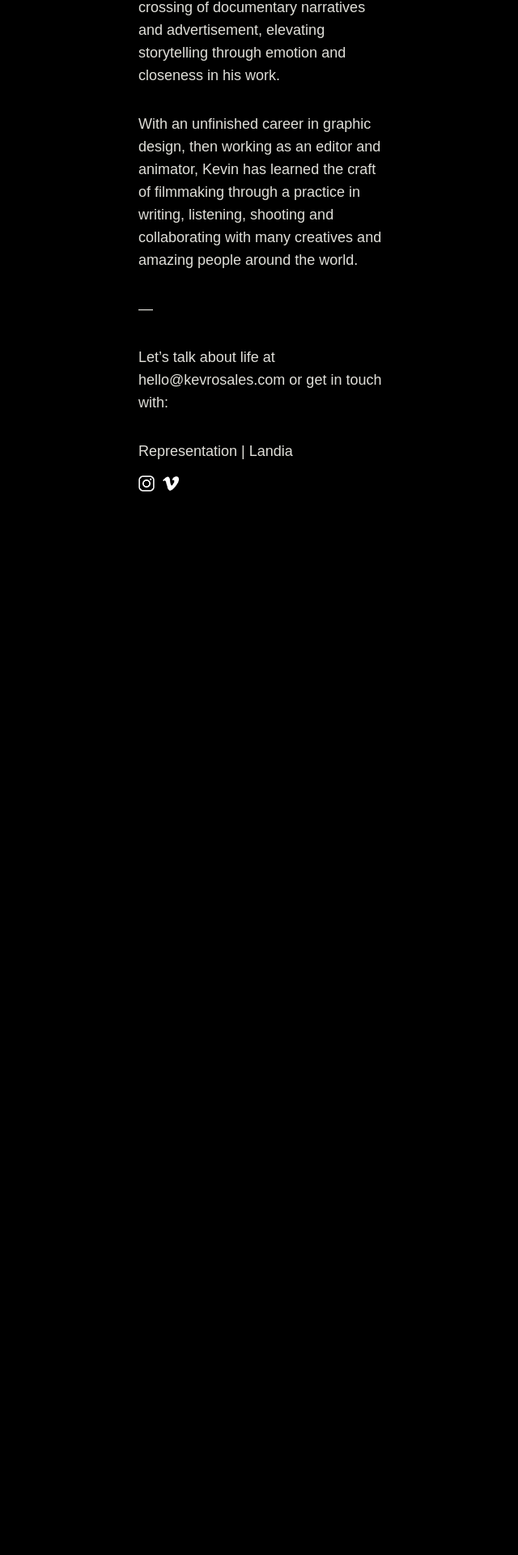
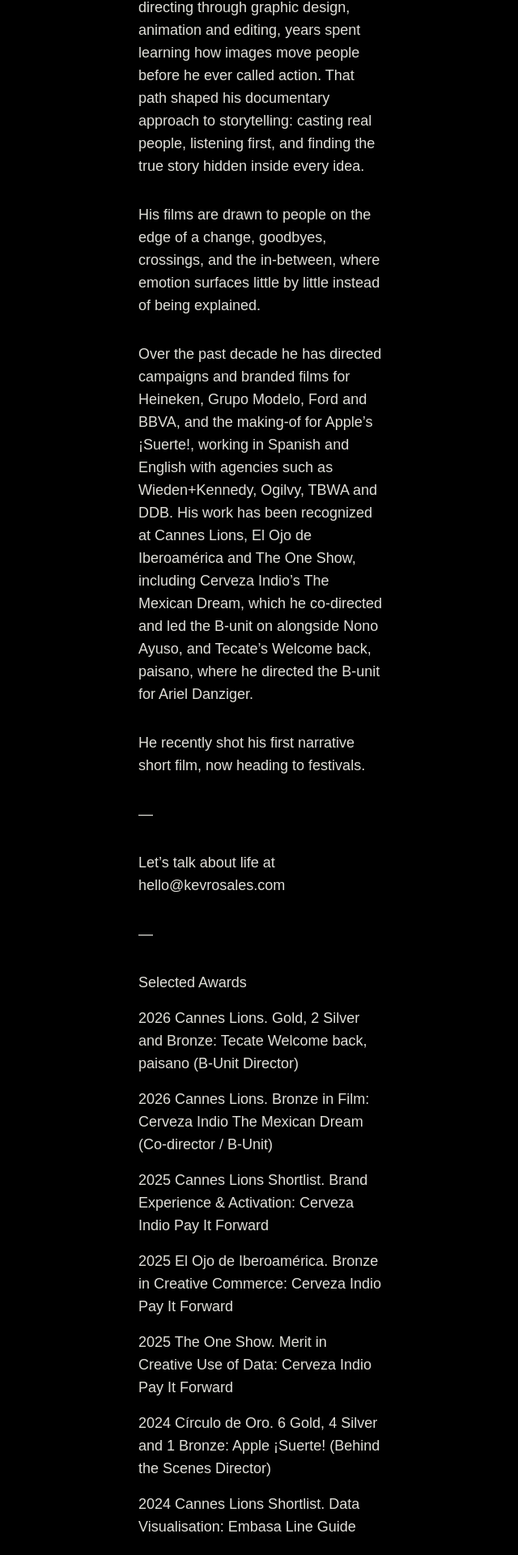
Before and after one commit to aleguerrero/kevin-rosales-website, a Next.js app: page /about in a window 1280 px wide. Shown: the part 157-2077 px from the top of the page at 81% size, without its empty margins (13-653 px from the left). Before the commit the page ends 800 px from the top, so only its background shows below. Built offline with nearby package versions, Linux system fonts and the light colour scheme; a web font is replaced by a local one.

Commit message:
changes about

```diff
--- a/src/app/about/page.tsx
+++ b/src/app/about/page.tsx
@@ -8,23 +8,76 @@
       <div className="md:w-3/4">
         <div className="max-md:w-full w-1/3 flex flex-col font-thin text-lg">
           <div className="mb-8">
-            From Guatemala now based in Mexico City, Kevin creates at the crossing
-            of documentary narratives and advertisement, elevating storytelling
-            through emotion and closeness in his work.
+            Born in Guatemala and based in Mexico City, Kevin Rosales came to
+            directing through graphic design, animation and editing, years spent
+            learning how images move people before he ever called action. That
+            path shaped his documentary approach to storytelling: casting real
+            people, listening first, and finding the true story hidden inside
+            every idea.
           </div>
           <div className="mb-8">
-            With an unfinished career in graphic design, then working as an editor
-            and animator, Kevin has learned the craft of filmmaking through a
-            practice in writing, listening, shooting and collaborating with many
-            creatives and amazing people around the world.
+            His films are drawn to people on the edge of a change, goodbyes,
+            crossings, and the in-between, where emotion surfaces little by
+            little instead of being explained.
+          </div>
+          <div className="mb-8">
+            Over the past decade he has directed campaigns and branded films for
+            Heineken, Grupo Modelo, Ford and BBVA, and the making-of for Apple’s
+            ¡Suerte!, working in Spanish and English with agencies such as
+            Wieden+Kennedy, Ogilvy, TBWA and DDB. His work has been recognized
+            at Cannes Lions, El Ojo de Iberoamérica and The One Show, including
+            Cerveza Indio’s The Mexican Dream, which he co-directed and led the
+            B-unit on alongside Nono Ayuso, and Tecate’s Welcome back, paisano,
+            where he directed the B-unit for Ariel Danziger.
+          </div>
+          <div className="mb-8">
+            He recently shot his first narrative short film, now heading to
+            festivals.
           </div>
           <div className="mb-8">—</div>
           <div className="mb-8">
             Let’s talk about life at{" "}
-            <span className="font-medium"><a href="mailto:hello@kevrosales.com">hello@kevrosales.com</a></span> or get in
-            touch with:
+            <span className="font-medium">
+              <a href="mailto:hello@kevrosales.com">hello@kevrosales.com</a>
+            </span>
           </div>
-          <div>Representation | <a href="https://www.landia.com/" target="_blank"rel="noopener noreferrer" className="underline-hover cursor-pointer">Landia</a></div>
+          <div className="mb-8">—</div>
+          <div>
+            Selected Awards
+          </div>
+          <div className="pt-4">
+            <div className="mb-4">
+              2026 Cannes Lions. Gold, 2 Silver and Bronze: Tecate Welcome
+              back, paisano (B-Unit Director)
+            </div>
+            <div className="mb-4">
+              2026 Cannes Lions. Bronze in Film: Cerveza Indio The Mexican
+              Dream (Co-director / B-Unit)
+            </div>
+            <div className="mb-4">
+              2025 Cannes Lions Shortlist. Brand Experience &amp; Activation:
+              Cerveza Indio Pay It Forward
+            </div>
+            <div className="mb-4">
+              2025 El Ojo de Iberoamérica. Bronze in Creative Commerce: Cerveza
+              Indio Pay It Forward
+            </div>
+            <div className="mb-4">
+              2025 The One Show. Merit in Creative Use of Data: Cerveza Indio
+              Pay It Forward
+            </div>
+            <div className="mb-4">
+              2024 Círculo de Oro. 6 Gold, 4 Silver and 1 Bronze: Apple ¡Suerte!
+              (Behind the Scenes Director)
+            </div>
+            <div className="mb-4">
+              2024 Cannes Lions Shortlist. Data Visualisation: Embasa Line Guide
+            </div>
+            <div className="mb-4">
+              2024 El Ojo de Iberoamérica. Bronze in Creative Commerce: Embasa
+              Line Guide
+            </div>
+          </div>
           <div className="flex flex-row pt-4 ">
             <a
               href="https://www.instagram.com/kevrosales_/"
```
